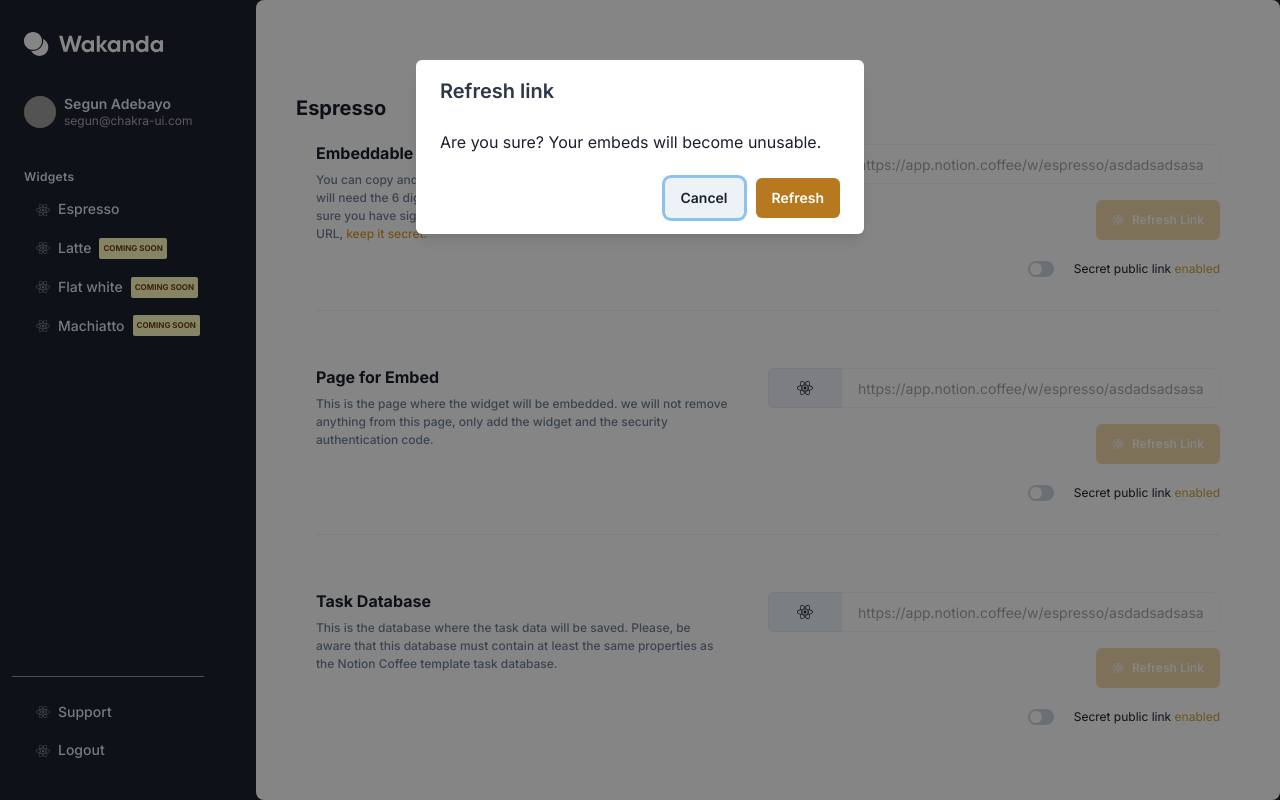
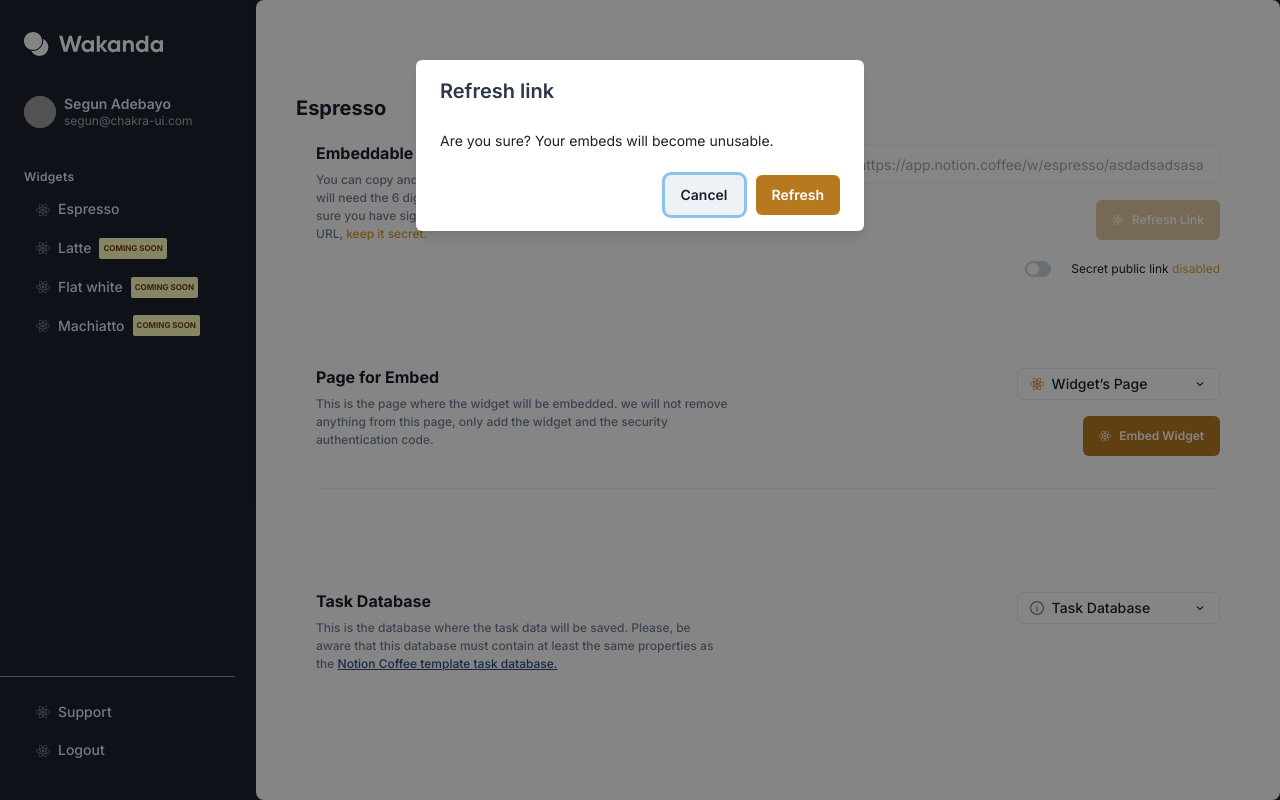
Before and after one commit to JahanzaibTayyab/wakanda, a React (Create React App) app: page /app/dashboard in a window 1280 px wide. Both pictures are taken after a click on the button "Refresh Link". Built offline with nearby package versions, Linux system fonts and the light colour scheme; grey boxes are pictures that could not be loaded; a web font is replaced by a local one.

Commit message:
WAK-9 add modal and toast integration with mokup data

```diff
--- /dev/null
+++ b/src/constants/_data/Mockup.js
@@ -0,0 +1,66 @@
+export const ModalToast = {
+  RefreshLink: {
+    info: {
+      title: "Refreshing link...",
+      duration: 3000,
+    },
+    success: {
+      title: "Link Refreshed",
+      description: "You can copy and paste this URL",
+      duration: 3000,
+    },
+    error: {
+      title: "Couldn’t refresh link",
+      description: "Link can't refreshed",
+      duration: 3000,
+    },
+  },
+  ChangePage: {
+    info: {
+      title: "Connecting page...",
+      duration: 3000,
+    },
+    success: {
+      title: "Page Changed!",
+      description: "Your widget will be embedded in this new page.",
+      duration: 3000,
+    },
+    error: {
+      title: "Couldn’t change page",
+      description: "Something went wrong",
+      duration: 3000,
+    },
+  },
+  EmbedInNotion: {
+    info: {
+      title: "Embed widget...",
+      duration: 3000,
+    },
+    success: {
+      title: "Widget Embed!",
+      description: "Your current widget embed will be replaced",
+      duration: 3000,
+    },
+    error: {
+      title: "Couldn’t widget embed",
+      description: "Something went wrong",
+      duration: 3000,
+    },
+  },
+  ChangeDatabase: {
+    info: {
+      title: "Changing database...",
+      duration: 3000,
+    },
+    success: {
+      title: "Database Changed",
+      description: "Database changed successfully",
+      duration: 3000,
+    },
+    error: {
+      title: "Couldn’t verify email",
+      description: "Something went wrong",
+      duration: 3000,
+    },
+  },
+};
--- a/src/views/components/Sidebar/index.js
+++ b/src/views/components/Sidebar/index.js
@@ -2,7 +2,6 @@ import React from "react";
 import {
   Box,
   Flex,
-  Heading,
   Stack,
   Divider,
   useColorModeValue as mode,
@@ -89,8 +88,8 @@ const SideBar = (props) => {
             </Stack>
           </ScrollArea>
         </Box>
-        <Box position="fixed" bottom="10px" lineHeight="tall" width="15%">
-          <Divider mb="5" />
+        <Box position="fixed" bottom="10px" lineHeight="tall" width="19%">
+          <Divider mb="5" ml={-5} />
           <Stack pb="6">
             <SidebarLink icon={<FaReact />}>Support</SidebarLink>
             <SidebarLink icon={<FaReact />}>Logout</SidebarLink>
--- a/src/views/components/controls/Modal.js
+++ b/src/views/components/controls/Modal.js
@@ -6,7 +6,6 @@ import {
   ModalHeader,
   ModalFooter,
   ModalBody,
-  Heading,
 } from "@chakra-ui/react";
 
 const CommonModal = (props) => {
@@ -16,7 +15,7 @@ const CommonModal = (props) => {
       <ModalOverlay />
       <ModalContent>
         <ModalHeader color="gray.700">{title}</ModalHeader>
-        <ModalBody>{children}</ModalBody>
+        <ModalBody fontSize="sm">{children}</ModalBody>
         <ModalFooter>{actions}</ModalFooter>
       </ModalContent>
     </Modal>
--- /dev/null
+++ b/src/views/components/dashborad/Modals/ChangeDatabaseModal.js
@@ -0,0 +1,56 @@
+import React, { useState } from "react";
+import { Button, useToast } from "@chakra-ui/react";
+import Modal from "../../controls/Modal";
+import { ModalToast } from "../../../../constants/_data/Mockup";
+const ChangeDatabaseModal = (props) => {
+  const toast = useToast();
+  const [buttonText, setButtonText] = useState("Change Database");
+  const [disabledButton, setDisabledButton] = useState(false);
+  const { open, onClose, onOk } = props;
+
+  const handelOnClose = () => {
+    setButtonText("Change Database");
+    setDisabledButton(false);
+    onClose();
+  };
+  const handleRefreshModalClick = () => {
+    setButtonText("Changing Database...");
+    setDisabledButton(true);
+    toast({
+      position: "bottom-right",
+      title: ModalToast.ChangeDatabase.info.title,
+      duration: ModalToast.ChangeDatabase.info.duration,
+      isClosable: true,
+    });
+    setTimeout(() => {
+      onOk();
+    }, [3500]);
+  };
+  return (
+    <Modal
+      title="Change Database"
+      isOpen={open}
+      actions={
+        <>
+          <Button fontSize="sm" mr={3} onClick={handelOnClose}>
+            Cancel
+          </Button>
+          <Button
+            bg="yellow.600"
+            textColor="white"
+            isDisabled={disabledButton}
+            fontSize="sm"
+            onClick={handleRefreshModalClick}
+          >
+            {buttonText}
+          </Button>
+        </>
+      }
+    >
+      Your widget will start recording tasks only in this new database you have
+      selected.
+    </Modal>
+  );
+};
+
+export default ChangeDatabaseModal;
--- /dev/null
+++ b/src/views/components/dashborad/Modals/ChangePageModal.js
@@ -0,0 +1,55 @@
+import React, { useState } from "react";
+import { Button, useToast } from "@chakra-ui/react";
+import Modal from "../../controls/Modal";
+import { ModalToast } from "../../../../constants/_data/Mockup";
+const ChangePageModal = (props) => {
+  const toast = useToast();
+  const [buttonText, setButtonText] = useState("Change Page");
+  const [disabledButton, setDisabledButton] = useState(false);
+  const { open, onClose, onOk } = props;
+
+  const handelOnClose = () => {
+    setButtonText("Change Page");
+    setDisabledButton(false);
+    onClose();
+  };
+  const handleRefreshModalClick = () => {
+    setButtonText("Changing Page...");
+    setDisabledButton(true);
+    toast({
+      position: "bottom-right",
+      title: ModalToast.ChangePage.info.title,
+      duration: ModalToast.ChangePage.info.duration,
+      isClosable: true,
+    });
+    setTimeout(() => {
+      onOk();
+    }, [3500]);
+  };
+  return (
+    <Modal
+      title="Change Page"
+      isOpen={open}
+      actions={
+        <>
+          <Button fontSize="sm" mr={3} onClick={handelOnClose}>
+            Cancel
+          </Button>
+          <Button
+            bg="yellow.600"
+            textColor="white"
+            isDisabled={disabledButton}
+            fontSize="sm"
+            onClick={handleRefreshModalClick}
+          >
+            {buttonText}
+          </Button>
+        </>
+      }
+    >
+      Your widget will be embedded in this new page.
+    </Modal>
+  );
+};
+
+export default ChangePageModal;
--- /dev/null
+++ b/src/views/components/dashborad/Modals/EmbedInNotionModal.js
@@ -0,0 +1,56 @@
+import React, { useState } from "react";
+import { Button, useToast } from "@chakra-ui/react";
+import Modal from "../../controls/Modal";
+import { ModalToast } from "../../../../constants/_data/Mockup";
+
+const EmbedInNotionModal = (props) => {
+  const toast = useToast();
+  const [buttonText, setButtonText] = useState("Embed");
+  const [disabledButton, setDisabledButton] = useState(false);
+  const { open, onClose, onOk } = props;
+
+  const handelOnClose = () => {
+    setButtonText("Embed");
+    setDisabledButton(false);
+    onClose();
+  };
+  const handleRefreshModalClick = () => {
+    setButtonText("Embedding");
+    setDisabledButton(true);
+    toast({
+      position: "bottom-right",
+      title: ModalToast.EmbedInNotion.info.title,
+      duration: ModalToast.EmbedInNotion.info.duration,
+      isClosable: true,
+    });
+    setTimeout(() => {
+      onOk();
+    }, [3500]);
+  };
+  return (
+    <Modal
+      title="Embed in Notion"
+      isOpen={open}
+      actions={
+        <>
+          <Button fontSize="sm" mr={3} onClick={handelOnClose}>
+            Cancel
+          </Button>
+          <Button
+            bg="yellow.600"
+            textColor="white"
+            isDisabled={disabledButton}
+            fontSize="sm"
+            onClick={handleRefreshModalClick}
+          >
+            {buttonText}
+          </Button>
+        </>
+      }
+    >
+      Your current widget embed will be replaced with this new URL.
+    </Modal>
+  );
+};
+
+export default EmbedInNotionModal;
--- /dev/null
+++ b/src/views/components/dashborad/Modals/RefreshLinkModal.js
@@ -0,0 +1,55 @@
+import React, { useState } from "react";
+import { Button, useToast } from "@chakra-ui/react";
+import Modal from "../../controls/Modal";
+import { ModalToast } from "../../../../constants/_data/Mockup";
+const RefreshLinkModal = (props) => {
+  const toast = useToast();
+  const [buttonText, setButtonText] = useState("Refresh");
+  const [disabledButton, setDisabledButton] = useState(false);
+  const { open, onClose, onOk } = props;
+
+  const handelOnClose = () => {
+    setButtonText("Refresh");
+    setDisabledButton(false);
+    onClose();
+  };
+  const handleRefreshModalClick = () => {
+    setButtonText("Refreshing...");
+    setDisabledButton(true);
+    toast({
+      position: "bottom-right",
+      title: ModalToast.RefreshLink.info.title,
+      duration: ModalToast.RefreshLink.info.duration,
+      isClosable: true,
+    });
+    setTimeout(() => {
+      onOk();
+    }, [3500]);
+  };
+  return (
+    <Modal
+      title="Refresh link"
+      isOpen={open}
+      actions={
+        <>
+          <Button fontSize="sm" mr={3} onClick={handelOnClose}>
+            Cancel
+          </Button>
+          <Button
+            bg="yellow.600"
+            textColor="white"
+            isDisabled={disabledButton}
+            fontSize="sm"
+            onClick={handleRefreshModalClick}
+          >
+            {buttonText}
+          </Button>
+        </>
+      }
+    >
+      Are you sure? Your embeds will become unusable.
+    </Modal>
+  );
+};
+
+export default RefreshLinkModal;
--- a/src/views/components/dashborad/dashboard.css
+++ b/src/views/components/dashborad/dashboard.css
@@ -1,3 +1,7 @@
 .textYellow {
   color: #d69e2e;
 }
+.textUnderline {
+  text-decoration: underline;
+  color: #2c5282;
+}
--- a/src/views/components/dashborad/index.js
+++ b/src/views/components/dashborad/index.js
@@ -8,60 +8,116 @@ import {
   Divider,
   Button,
   Switch,
-  FormLabel,
+  Menu,
+  MenuButton,
+  MenuList,
+  MenuItem,
+  Icon,
+  useToast,
 } from "@chakra-ui/react";
-import { GrCircleInformation } from "react-icons/gr";
+import { ChevronDownIcon, InfoOutlineIcon } from "@chakra-ui/icons";
+import { FaReact } from "react-icons/fa";
 import RefreshLink from "./RefreshLink";
-import Modal from "../controls/Modal";
 import "./dashboard.css";
+import RefreshLinkModal from "./Modals/RefreshLinkModal";
+import ChangeDatabaseModal from "./Modals/ChangeDatabaseModal";
+import ChangePageModal from "./Modals/ChangePageModal";
+import EmbedInNotionModal from "./Modals/EmbedInNotionModal";
+import { ModalToast } from "../../../constants/_data/Mockup";
+
 const DashboardContent = (props) => {
   const { title } = props;
+  const toast = useToast();
 
   const [enableSwitch, setEnabledSwitch] = useState(false);
   const [disabledRefreshLinkButton, setDisabledRefreshLinkButton] =
     useState(false);
-  const [showRefreshModal, setShowRefreshModal] = useState(false);
-  const [refreshModalButtonText, setRefreshModalButtonText] =
-    useState("Refresh");
-  const [disabledRefreshModalButton, setDisabledRefreshModalButton] =
+  const [showRefreshLinkModal, setShowRefreshLinkModal] = useState(false);
+  const [showChangePageModal, setShowChangePageModal] = useState(false);
+  const [showEmbedInNotionModal, setShowEmbedInNotionModal] = useState(false);
+  const [showChangeDatabaseModal, setShowChangeDatabaseModal] = useState(false);
+  const [disabledEmbedWidgetButton, setDisabledEmbedWidgetButton] =
     useState(false);
-  const [showChangePageModal, setShowChangePageModal] = useState(false);
-  const [changePagehModalButtonText, setChangePageModalButtonText] =
-    useState("Change Page");
-  const [disabledChangePageModalButton, setDisabledChangePageModalButton] =
-    useState(false);
-  const [showEmbedNotionModal, setShowEmbedNotionModal] = useState(false);
-  const [embedNotionModalButtonText, setEmbedNotionModalButtonText] =
-    useState("Embed");
-  const [disabledEmbedNotionModalButton, setDisabledEmbedNotionModalButton] =
-    useState(false);
-  const [showChangeDatabaseModal, setShowChangeDatabaseModal] = useState(false);
-  const [changeDatabaseModalButtonText, setChangeDatabaseModalButtonText] =
-    useState("Change Database");
-  const [
-    disabledChangeDatabaseModalButton,
-    setDisabledChangeDatabaseModalButton,
-  ] = useState(false);
-
   const handleRefreshLinkClick = () => {
-    setShowRefreshModal(true);
     setDisabledRefreshLinkButton(true);
-  };
-
-  const handleRefreshModalClick = () => {
-    setRefreshModalButtonText("Refreshing...");
-    setDisabledRefreshModalButton(true);
-  };
-
-  const handleRefreshCancelModalClick = () => {
-    setRefreshModalButtonText("Refresh");
-    setShowRefreshModal(false);
-    setDisabledRefreshLinkButton(false);
-    setDisabledRefreshModalButton(false);
+    setShowRefreshLinkModal(true);
   };
 
   const handelSwitchClick = (e) => {
-    console.log(e.traget.value);
+    setEnabledSwitch(!enableSwitch);
+  };
+
+  const handleEmbedWidgetClick = () => {
+    setShowEmbedInNotionModal(true);
+    setDisabledEmbedWidgetButton(true);
+  };
+
+  const handelOkClickRefreshLinkModal = () => {
+    toast({
+      position: "bottom-right",
+      title: ModalToast.RefreshLink.success.title,
+      description: ModalToast.RefreshLink.success.description,
+      duration: ModalToast.RefreshLink.success.duration,
+      status: "success",
+      isClosable: true,
+    });
+    setDisabledRefreshLinkButton(false);
+    setShowRefreshLinkModal(false);
+  };
+
+  const handelCancelClickRefreshLinkModal = () => {
+    setDisabledRefreshLinkButton(false);
+    setShowRefreshLinkModal(false);
+  };
+
+  const handelOkClickChangeDatabaseModal = () => {
+    toast({
+      position: "bottom-right",
+      title: ModalToast.ChangeDatabase.success.title,
+      description: ModalToast.ChangeDatabase.success.description,
+      duration: ModalToast.ChangeDatabase.success.duration,
+      status: "success",
+      isClosable: true,
+    });
+    setShowChangeDatabaseModal(false);
+  };
+
+  const handelCancelClickChangeDatabaseModal = () => {
+    setShowChangeDatabaseModal(false);
+  };
+
+  const handelOkClickChangePageModal = () => {
+    toast({
+      position: "bottom-right",
+      title: ModalToast.ChangePage.success.title,
+      description: ModalToast.ChangePage.success.description,
+      duration: ModalToast.ChangePage.success.duration,
+      status: "success",
+      isClosable: true,
+    });
+    setShowChangePageModal(false);
+  };
+
+  const handelCancelClickChangePageModal = () => {
+    setShowChangePageModal(false);
+  };
+
+  const handelOkClickEmbedInNotionModal = () => {
+    toast({
+      position: "bottom-right",
+      title: ModalToast.EmbedInNotion.success.title,
+      description: ModalToast.EmbedInNotion.success.description,
+      duration: ModalToast.EmbedInNotion.success.duration,
+      status: "success",
+      isClosable: true,
+    });
+    setDisabledEmbedWidgetButton(false);
+    setShowEmbedInNotionModal(false);
+  };
+
+  const handelCancelClickEmbedInNotionModal = () => {
+    setDisabledEmbedWidgetButton(false);
+    setShowEmbedInNotionModal(false);
   };
 
   return (
@@ -89,7 +145,7 @@ const DashboardContent = (props) => {
                   md: "none",
                 }}
               >
-                <GrCircleInformation color="gray.500" />
+                <InfoOutlineIcon color="gray.500" />
               </Box>
             </Flex>
             <Text
@@ -117,7 +173,7 @@ const DashboardContent = (props) => {
             />
             <Flex justify="flex-end">
               <Button
-                bg="yellow.500"
+                bg="yellow.600"
                 textColor="white"
                 isDisabled={disabledRefreshLinkButton}
                 fontSize="xs"
@@ -137,7 +193,10 @@ const DashboardContent = (props) => {
                 onChange={handelSwitchClick}
               />
               <Text ml={5} fontSize="xs" textAlign="center">
-                Secret public link <a className="textYellow">enabled</a>
+                Secret public link{" "}
+                <a className="textYellow">
+                  {enableSwitch ? "enabled" : "disabled"}
+                </a>
               </Text>
             </Flex>
           </Box>
@@ -170,7 +229,7 @@ const DashboardContent = (props) => {
                   md: "none",
                 }}
               >
-                <GrCircleInformation color="gray.500" />
+                <InfoOutlineIcon color="gray.500" />
               </Box>
             </Flex>
             <Text
@@ -190,35 +249,43 @@ const DashboardContent = (props) => {
             </Text>
           </Box>
           <Box>
-            <RefreshLink
-              icon={props.refreshIcon}
-              disabled
-              inputValue="https://app.notion.coffee/w/espresso/asdadsadsasasd"
-            />
+            <Flex justify="flex-end">
+              <Menu>
+                <MenuButton
+                  as={Button}
+                  rightIcon={<ChevronDownIcon />}
+                  leftIcon={<Icon as={FaReact} color="orange.500" />}
+                  size="sm"
+                  fontSize="sm"
+                  fontWeight={500}
+                  width="45%"
+                  textAlign="left"
+                  bg="white"
+                  borderWidth="1px"
+                >
+                  Widget’s Page
+                </MenuButton>
+                <MenuList>
+                  <MenuItem>Loream Text 1</MenuItem>
+                  <MenuItem>Loream Text 2</MenuItem>
+                  <MenuItem>Loream Text 3</MenuItem>
+                  <MenuItem>Loream Text 4</MenuItem>
+                  <MenuItem>Loream Text 5</MenuItem>
+                </MenuList>
+              </Menu>
+            </Flex>
             <Flex justify="flex-end">
               <Button
-                bg="yellow.500"
+                bg="yellow.600"
                 textColor="white"
-                isDisabled={disabledRefreshLinkButton}
+                isDisabled={disabledEmbedWidgetButton}
                 fontSize="xs"
                 mt={4}
                 leftIcon={props.refreshIcon}
-                onClick={handleRefreshLinkClick}
+                onClick={handleEmbedWidgetClick}
               >
-                Refresh Link
+                Embed Widget
               </Button>
-            </Flex>
-            <Flex alignItems="center" justifyContent="flex-end" mt={5}>
-              <Switch
-                id="email-alerts"
-                size="sm"
-                colorScheme="yellow"
-                value={enableSwitch}
-                onChange={handelSwitchClick}
-              />
-              <Text ml={5} fontSize="xs" textAlign="center">
-                Secret public link <a className="textYellow">enabled</a>
-              </Text>
             </Flex>
           </Box>
         </SimpleGrid>
@@ -250,7 +317,7 @@ const DashboardContent = (props) => {
                   md: "none",
                 }}
               >
-                <GrCircleInformation color="gray.500" />
+                <InfoOutlineIcon color="gray.500" />
               </Box>
             </Flex>
             <Text
@@ -266,70 +333,68 @@ const DashboardContent = (props) => {
             >
               This is the database where the task data will be saved. Please, be
               aware that this database must contain at least the same properties
-              as the Notion Coffee template task database.
+              as the{" "}
+              <a className="textUnderline">
+                Notion Coffee template task database.
+              </a>
             </Text>
           </Box>
           <Box>
-            <RefreshLink
-              icon={props.refreshIcon}
-              disabled
-              inputValue="https://app.notion.coffee/w/espresso/asdadsadsasasd"
-            />
             <Flex justify="flex-end">
-              <Button
-                bg="yellow.500"
-                textColor="white"
-                isDisabled={disabledRefreshLinkButton}
-                fontSize="xs"
-                mt={4}
-                leftIcon={props.refreshIcon}
-                onClick={handleRefreshLinkClick}
-              >
-                Refresh Link
-              </Button>
-            </Flex>
-            <Flex alignItems="center" justifyContent="flex-end" mt={5}>
-              <Switch
-                id="email-alerts"
-                size="sm"
-                colorScheme="yellow"
-                value={enableSwitch}
-                onChange={handelSwitchClick}
-              />
-              <Text ml={5} fontSize="xs" textAlign="center">
-                Secret public link <a className="textYellow">enabled</a>
-              </Text>
+              <Menu>
+                <MenuButton
+                  as={Button}
+                  rightIcon={<ChevronDownIcon />}
+                  leftIcon={<InfoOutlineIcon color="gray.500" />}
+                  size="sm"
+                  fontSize="sm"
+                  fontWeight={500}
+                  width="45%"
+                  textAlign="left"
+                  bg="white"
+                  borderWidth="1px"
+                >
+                  Task Database
+                </MenuButton>
+                <MenuList>
+                  <MenuItem>Loream Text 1</MenuItem>
+                  <MenuItem>Loream Text 2</MenuItem>
+                  <MenuItem>Loream Text 3</MenuItem>
+                  <MenuItem>Loream Text 4</MenuItem>
+                  <MenuItem>Loream Text 5</MenuItem>
+                </MenuList>
+              </Menu>
             </Flex>
           </Box>
         </SimpleGrid>
       </Box>
-      {showRefreshModal && (
-        <Modal
-          isOpen={showRefreshModal}
-          title={"Refresh link"}
-          actions={
-            <>
-              <Button
-                fontSize="sm"
-                mr={3}
-                onClick={handleRefreshCancelModalClick}
-              >
-                Cancel
-              </Button>
-              <Button
-                bg="yellow.600"
-                textColor="white"
-                isDisabled={disabledRefreshModalButton}
-                fontSize="sm"
-                onClick={handleRefreshModalClick}
-              >
-                {refreshModalButtonText}
-              </Button>
-            </>
-          }
-        >
-          Are you sure? Your embeds will become unusable.
-        </Modal>
+      {showRefreshLinkModal && (
+        <RefreshLinkModal
+          open={showRefreshLinkModal}
+          onClose={handelCancelClickRefreshLinkModal}
+          onOk={handelOkClickRefreshLinkModal}
+        />
+      )}
+      {showChangeDatabaseModal && (
+        <ChangeDatabaseModal
+          open={showChangeDatabaseModal}
+          onClose={handelCancelClickChangeDatabaseModal}
+          onOk={handelOkClickChangeDatabaseModal}
+        />
+      )}
+      {showChangePageModal && (
+        <ChangePageModal
+          open={showChangePageModal}
+          onClose={handelCancelClickChangePageModal}
+          onOk={handelOkClickChangePageModal}
+        />
+      )}
+      {showEmbedInNotionModal && (
+        <EmbedInNotionModal
+          open={showEmbedInNotionModal}
+          onClose={handelCancelClickEmbedInNotionModal}
+          onOk={handelOkClickEmbedInNotionModal}
+        />
       )}
     </>
   );
```
Also changed, not shown: src/views/components/Sidebar/useMobileMenuState.js (+9 -9 lines).
